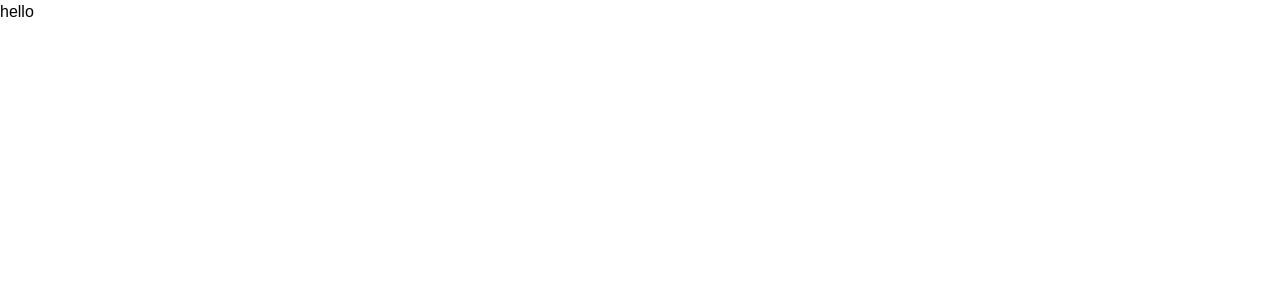
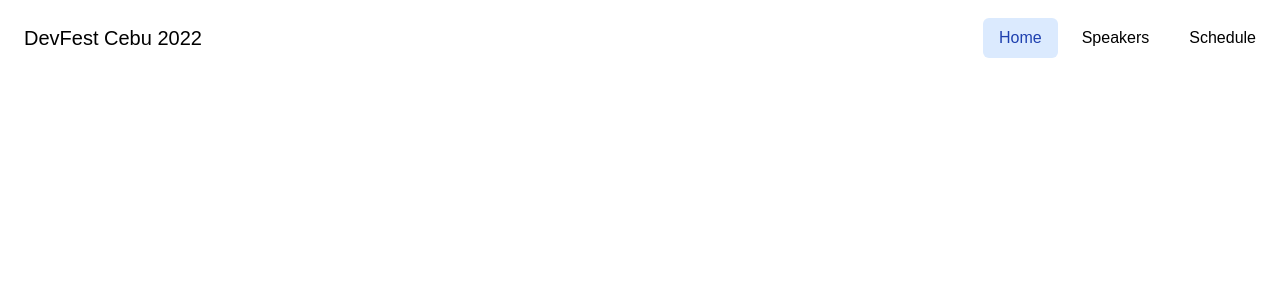
Before and after one commit to gdg-cebu/event-website, a Next.js app: page / in a window 1280 px wide. Shown: the top 300 px of the page. Built offline with nearby package versions, Linux system fonts and the light colour scheme; a web font is replaced by a local one.

Commit message:
Implement Header component

```diff
--- /dev/null
+++ b/src/components/common/Header.tsx
@@ -0,0 +1,61 @@
+import Link from 'next/link';
+
+import type * as React from 'react';
+import * as types from 'types';
+import Nav from './Nav';
+
+const Header: React.FC = () => {
+  const headerConfig: types.HeaderConfig = {
+    title: 'DevFest Cebu 2022',
+    showTitle: true,
+    navLinks: [
+      {
+        label: 'Home',
+        url: '/',
+      },
+      {
+        label: 'Speakers',
+        url: '/speakers/',
+      },
+      {
+        label: 'Schedule',
+        url: '/schedule/',
+      },
+    ],
+  };
+
+  return (
+    <header className="py-4 px-6">
+      <div className="xl:container mx-auto flex items-center">
+        {renderTitle(headerConfig)}
+        {renderNavLinks(headerConfig)}
+      </div>
+    </header>
+  );
+};
+
+const renderTitle = ({ title, showTitle }: types.HeaderConfig): React.ReactNode => {
+  if (!showTitle) {
+    return null;
+  }
+  return (
+    <Link href="/" passHref>
+      <a className="inline-block py-2 px-4 -ml-4 rounded-md text-xl font-medium hover:bg-gray-100 focus:bg-gray-100">
+        <h1>{title}</h1>
+      </a>
+    </Link>
+  );
+};
+
+const renderNavLinks = ({ navLinks }: types.HeaderConfig): React.ReactNode => {
+  if (!navLinks || navLinks.length == 0) {
+    return null;
+  }
+  return (
+    <div className="ml-auto -mr-4">
+      <Nav links={navLinks} />
+    </div>
+  );
+};
+
+export default Header;
--- /dev/null
+++ b/src/components/common/Nav.tsx
@@ -0,0 +1,25 @@
+import { useRouter } from 'next/router';
+import Link from 'next/link';
+
+import type * as React from 'react';
+import * as types from 'types';
+
+export type Props = { links: types.Link[] };
+
+const Nav: React.FC<Props> = ({ links }) => {
+  const { asPath } = useRouter();
+  const getActiveClass = (url: string) =>
+    url === asPath ? 'bg-blue-100 text-blue-800' : 'hover:bg-gray-100 focus:bg-gray-100';
+
+  return (
+    <nav className="-mx-1">
+      {links.map((link, index) => (
+        <Link key={index} href={link.url} passHref>
+          <a className={`inline-block py-2 px-4 mx-1 rounded-md ${getActiveClass(link.url)}`}>{link.label}</a>
+        </Link>
+      ))}
+    </nav>
+  );
+};
+
+export default Nav;
--- a/src/pages/index.tsx
+++ b/src/pages/index.tsx
@@ -1,7 +1,9 @@
+import Header from '../components/common/Header';
+
 import type { NextPage } from 'next';
 
 const Home: NextPage = () => {
-  return <h1>hello</h1>;
+  return <Header />;
 };
 
 export default Home;
--- a/tsconfig.json
+++ b/tsconfig.json
@@ -14,7 +14,10 @@
     "jsx": "preserve",
     "forceConsistentCasingInFileNames": true,
     "incremental": true,
-    "tsBuildInfoFile": ".tsbuildinfo/tsconfig.tsbuildinfo"
+    "tsBuildInfoFile": ".tsbuildinfo/tsconfig.tsbuildinfo",
+    "paths": {
+      "types": ["./types"]
+    }
   },
   "include": ["next-env.d.ts", "**/*.ts", "**/*.tsx"],
   "exclude": ["node_modules"]
--- /dev/null
+++ b/types/index.ts
@@ -0,0 +1 @@
+export * from './content';
```
Also changed, not shown: types/content.ts (added, +10 -0 lines), 1 other file (tests, documents, lock files or other folders).
